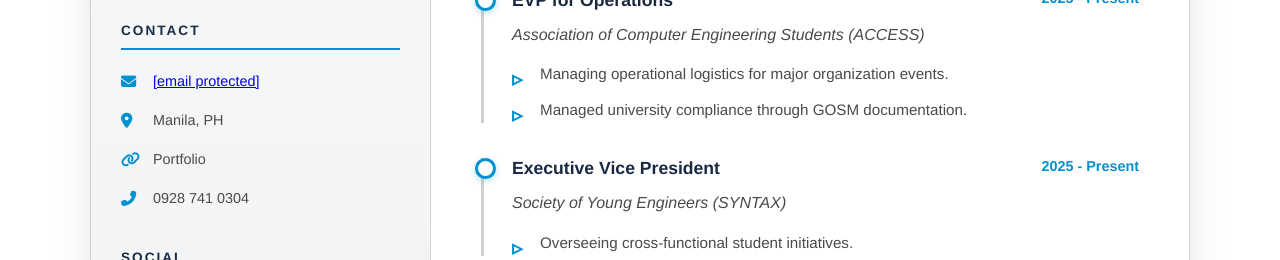
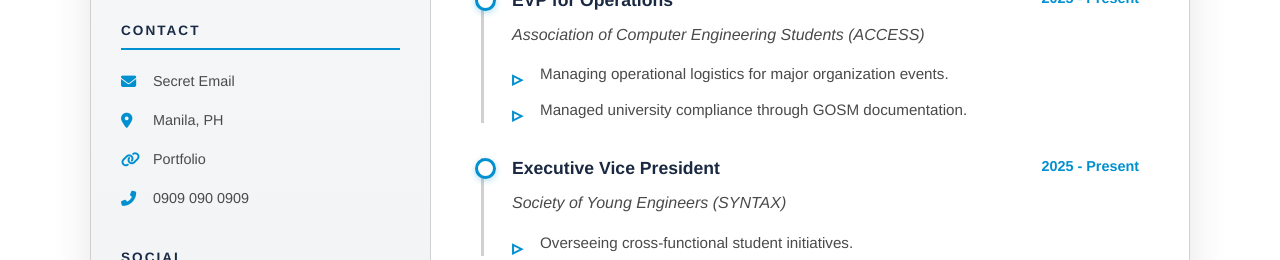
Before and after one commit to Crindo18/my-website, a website built with webpack: page resume.html in a window 1280 px wide. Shown: the part 414-674 px from the top of the page. Built offline with nearby package versions, Linux system fonts and the light colour scheme; a web font is replaced by a local one.

Commit message:
resume info covered

```diff
--- a/resume.html
+++ b/resume.html
@@ -35,10 +35,10 @@
 
               <div class="resume_item">
                   <div class="title">Contact</div>
-                  <div class="info-link"><i class="fas fa-envelope"></i> <a href="/cdn-cgi/l/email-protection" class="__cf_email__" data-cfemail="2f4c475d465c5b464e41704e434e4b406f4b435c5a014a4b5a015f47">[email&#160;protected]</a></div>
+                  <div class="info-link"><i class="fas fa-envelope"></i> Secret Email </div>
                   <div class="info-link"><i class="fas fa-map-marker-alt"></i> Manila, PH</div>
                   <div class="info-link"><i class="fas fa-link"></i> Portfolio</div>
-                  <div class="info-link"><i class="fas fa-phone-alt"></i> 0928 741 0304</div>
+                  <div class="info-link"><i class="fas fa-phone-alt"></i> 0909 090 0909</div>
               </div>
 
               <div class="resume_item resume_social">
```
